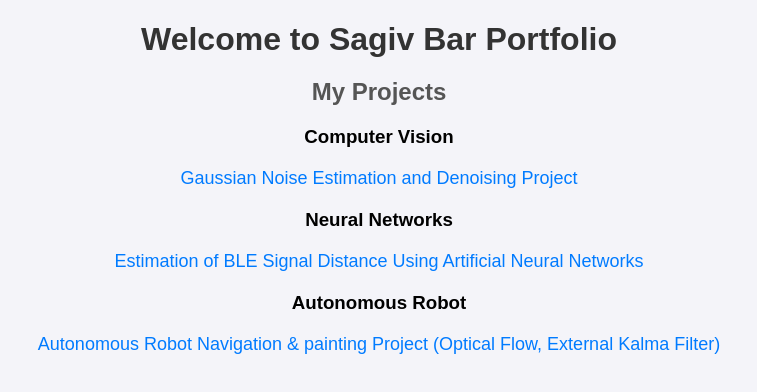
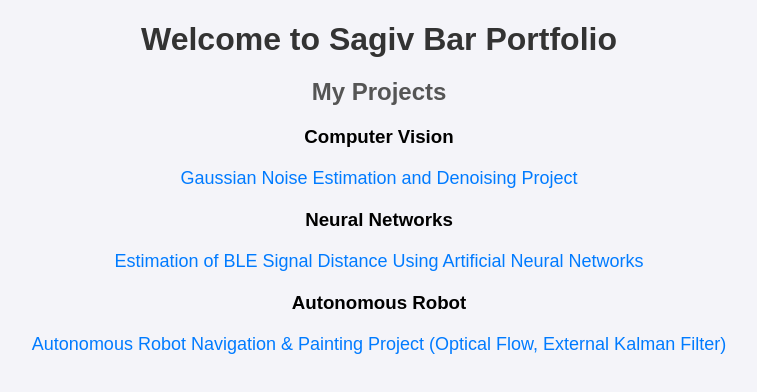
Before and after one commit to sagiv-bar/My-pordfolio, a plain HTML site: page index.html in a window 1280 px wide. Shown: the full height of the page, 261-1018 px from the left. Drawn offline with Linux system fonts and the light colour scheme.

Commit message:
Update index.html

```diff
--- a/index.html
+++ b/index.html
@@ -35,7 +35,7 @@
             <ul class="project-list">
                 <li>
                     <a href="https://github.com/sagiv-bar/My-Autonomous-Robot-Project" target="_blank">
-                        Autonomous Robot Navigation & painting Project (Optical Flow, External Kalma Filter)
+                        Autonomous Robot Navigation & Painting Project (Optical Flow, External Kalman Filter)
                     </a>
                 </li>
             </ul>
```
